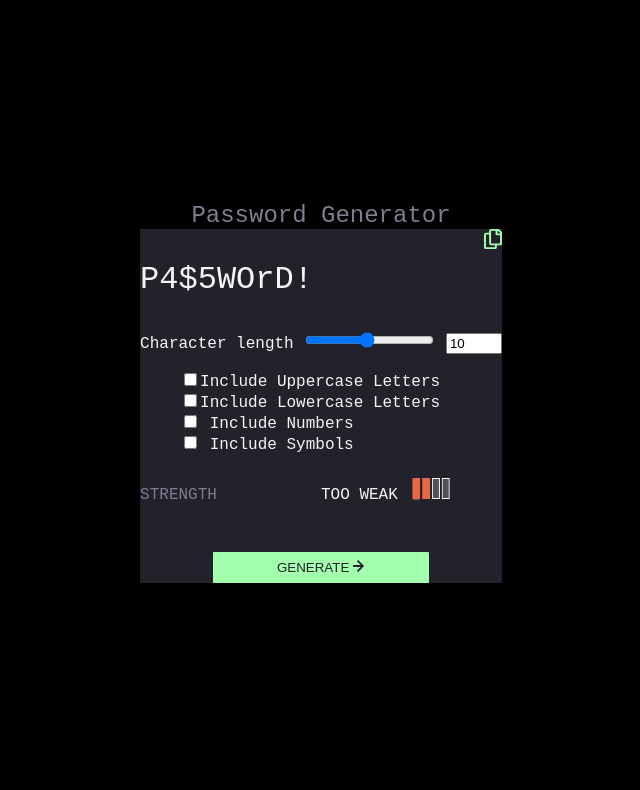
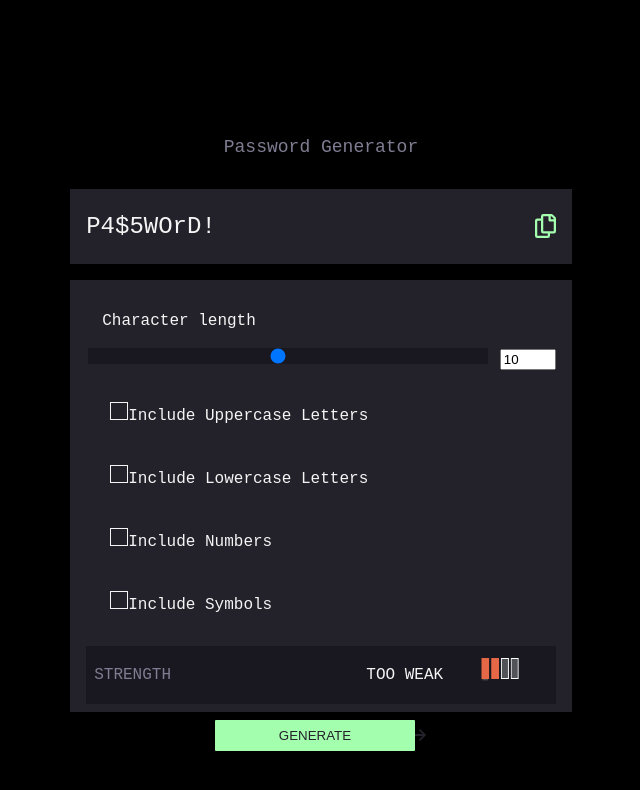
Before and after one commit to LuGue-coder/password-generator-app, a plain HTML site: page starter-code/index.html in a window 1280 px wide. Shown: the whole page, without its empty margins (319-959 px from the left). Drawn offline with Linux system fonts and the light colour scheme.

Commit message:
continue

```diff
--- a/starter-code/index.html
+++ b/starter-code/index.html
@@ -36,13 +36,14 @@
           </div>
 
 
-
+        <div class="list">
           <ul>
-            <li><input type="checkbox">Include Uppercase Letters</li>
-            <li><input type="checkbox">Include Lowercase Letters</li>
-            <li><input type="checkbox"> Include Numbers</li>
-            <li><input type="checkbox"> Include Symbols</li>
+            <li><label class="list_point"><input type="checkbox"><span class="checkmark"></span>Include Uppercase Letters</label></li>
+            <li>  <label class="list_point"><input  type="checkbox"><span class="checkmark"></span>Include Lowercase Letters</label></li>
+            <li> <label class="list_point"><input class="list_point" type="checkbox"><span class="checkmark"></span>Include Numbers</label></li>
+            <li> <label class="list_point"><input class="list_point" type="checkbox"><span class="checkmark"></span>Include Symbols</label></li>
           </ul>
+        </div>
 
 
           <div class="password_strength">
@@ -55,8 +56,8 @@
 
 
           <div class="window_down">
-            <button class="window_down_btn" type="submit">GENERATE <img src="assets/images/icon-arrow-right.svg"></button>
-            <img src="">
+            <button class="window_down_btn" type="submit">GENERATE</button>
+            <img src="assets/images/icon-arrow-right.svg">
           </div>
        </form>
 
--- a/starter-code/style.css
+++ b/starter-code/style.css
@@ -33,6 +33,12 @@ html, body {
 }
 .maincontainer{
   background-color: var(--Grey-800);
+  display: flex;
+  flex-direction:column;
+  max-height: 100vh;
+  padding:1rem;
+  min-width:25rem;
+  height:25rem;
 }
 
 .app_title{
@@ -40,33 +46,101 @@ html, body {
   justify-content: center;
   align-items: center;
   color:var(--Grey-600);
-  font-size: 24px;
+  font-size: 18px;
+  margin:2rem;
 }
 
 .password_window{
   background-color: var(--Grey-800);
   display:flex;
   justify-content:space-between;
+  align-items: center;
+  padding:0rem 1rem;
+  margin-bottom: 1rem;
 }
+
 .password_content{
-  font-size: 32px;
+  font-size: 24px;
+}
+
+label{
+  display:block;
+  padding:1rem;
 }
 
 
-.password_copy{
-  width:5%;
-  height: 5%;}
+input[type=range] {
+    width:25rem;
+}
+
+#character_length_range{
+border:none;
+outline:none;
+background-color: black;
+}
+
+#character_length_range::-webkit-slider-runnable-track {
+  background-color: var(--Grey-850);
+
+}
+#character_length_range::-moz-progress-bar {
+  background-color: var(--Green-200);
+}
 
 
 ul{
 list-style: none;
+text-align: left;
+padding:0;
+font-size: 16px;
+}
+li{
+  margin:0.5rem;
+}
+
+.list_point input{
+  display:none;
+}
+
+.list_point span{
+  height: 1rem;
+  width: 1rem;
+  border: 1.5px solid whitesmoke;
+  display: inline-block;
+  position: relative;
+}
+
+.list_point input:checked ~ .checkmark {
+  background-color:var(--Green-200);
+  border: 1.5px solid var(--Green-200)
+}
+
+.checkmark:after {
+  content: "";
+  position: absolute;
+  display: none;
+}
+.list_point input:checked ~ .checkmark:after {
+  display: block;
+}
+
+.list_point .checkmark:after {
+  left:5px;
+  top:px;
+  width: 5px;
+  height: 10px;
+  border: 1.5px solid var(--Grey-800);
+  border-width: 0 3px 3px 0;
+  -webkit-transform: rotate(45deg);
+  -ms-transform: rotate(45deg);
+  transform: rotate(45deg);
 }
 
 .window_down{
   display:flex;
   align-items: center;
   justify-content: center;
-  margin:2rem;
+  padding:1rem;
 }
 
 .window_down_btn{
@@ -75,12 +149,15 @@ list-style: none;
     color:var(--Grey-800);
     padding:0.5rem 4rem;
     border-radius: 1px;
+    cursor:pointer;
 }
 .password_strength_title{
   color:var(--Grey-600);
 }
 .password_strength{
   display:grid;
-  grid-template-columns: 50% 25% 25%;
+  grid-template-columns: 60% 25% 25%;
   background-color: var(--Grey-800);
+  background-color: var(--Grey-850);
+  padding: 0.25rem 0.5rem;
 }
```
